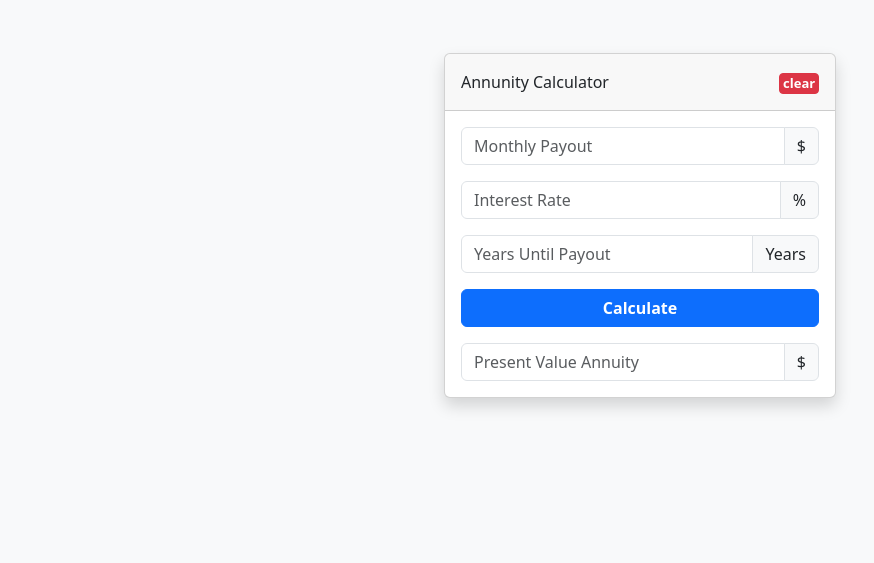
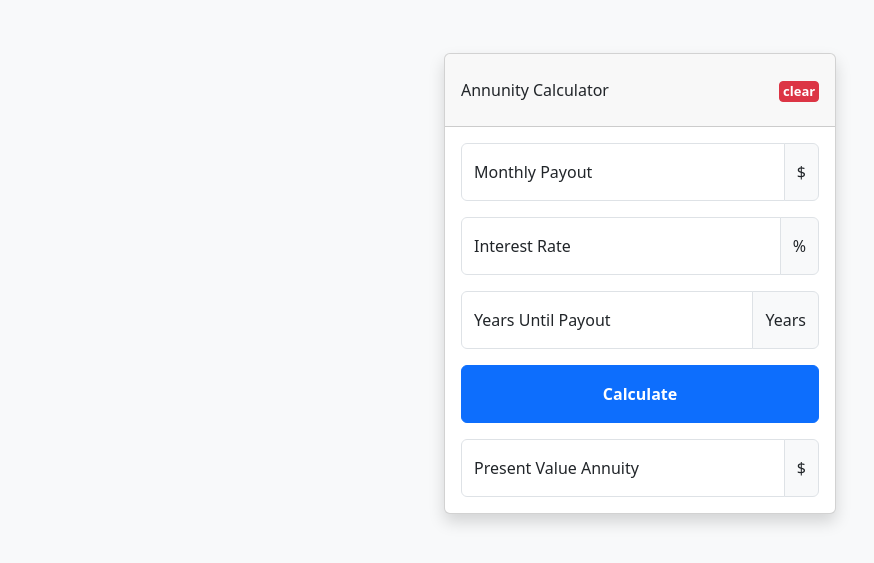
Before and after one commit to JonCGroberg/FinancialCalculator, a plain HTML site: page presentValueAnnuityCalculator.html in a window 1280 px wide. Shown: the part 59-622 px from the top of the page, without its empty margins (0-874 px from the left). Drawn offline with nearby package versions, Linux system fonts and the light colour scheme.

Commit message:
updated input sizes

```diff
--- a/presentValueAnnuityCalculator.html
+++ b/presentValueAnnuityCalculator.html
@@ -21,7 +21,11 @@
       crossorigin="anonymous"
     ></script>
     <!-- Custom CSS and JS -->
-    <script src="scripts/presentValueAnnuityCalculator.js" type="module" defer></script>
+    <script
+      src="scripts/presentValueAnnuityCalculator.js"
+      type="module"
+      defer
+    ></script>
     <link rel="stylesheet" href="./styles/style.css" />
   </head>
   <body class="bg-body-tertiary" data-bs-theme="light">
@@ -29,7 +33,7 @@
     <nav class="navbar navbar-expand-md">
       <div class="container-fluid">
         <a class="navbar-brand" href="https://joncgroberg.github.io">
-          <div class="btn ">
+          <div class="btn">
             <span class="d-none d-md-inline"
               ><i class="bi bi-arrow-bar-left"></i> Portfolio</span
             >
@@ -55,8 +59,12 @@
 
         <div class="collapse navbar-collapse nav-tabs" id="navbarNav">
           <div class="navbar-nav">
-            <a href="mortgageCalculator.html" class="nav-link px-3">Mortgage Calculator</a>
-            <a href="cdCalculator.html" class="nav-link px-3 active">CD Calculator</a>
+            <a href="mortgageCalculator.html" class="nav-link px-3"
+              >Mortgage Calculator</a
+            >
+            <a href="cdCalculator.html" class="nav-link px-3 active"
+              >CD Calculator</a
+            >
             <a href="presentValueAnnuityCalculator.html" class="nav-link px-3"
               >Present Value Annunity Calculator</a
             >
@@ -68,7 +76,7 @@
     <main class="container-fluid" style="max-width: 26rem">
       <form class="card shadow mt-5 needs-validation" novalidate>
         <!-- Header -->
-        <div class="card-header py-3">
+        <div class="card-header py-4">
           <div class="row">
             <div class="col-9 col-sm-10">Annunity Calculator</div>
             <div class="col-3 col-sm-2">
@@ -87,6 +95,7 @@
         <div class="card-body">
           <div class="row row-gap-3 justify-content-center">
             <div class="col-12 input-group">
+              <div class="form-floating">
                 <input
                   id="monthlyPayout"
                   class="form-control"
@@ -94,9 +103,12 @@
                   placeholder="Monthly Payout"
                   required
                 />
+                <label for="monthlyPayout">Monthly Payout</label>
+              </div>
               <span class="input-group-text">$</span>
             </div>
             <div class="col-12 input-group">
+              <div class="form-floating">
                 <input
                   id="interestRate"
                   class="form-control"
@@ -105,9 +117,12 @@
                   required
                   step="any"
                 />
+                <label for="interestRate">Interest Rate</label>
+              </div>
               <span class="input-group-text">%</span>
             </div>
             <div class="col-12 input-group">
+              <div class="form-floating">
                 <input
                   id="yearsToPayout"
                   class="form-control"
@@ -115,19 +130,22 @@
                   placeholder="Years Until Payout"
                   required
                 />
+                <label for="yearsToPayout">Years Until Payout</label>
+              </div>
               <span class="input-group-text alert-danger">Years</span>
             </div>
             <div class="col-12">
               <button
                 id="calculateBtn"
                 type="button"
-                class="btn btn-primary fw-bold col-12"
+                class="btn btn-primary fw-bold col-12 py-3"
               >
                 Calculate <i class="bi bi-arrow"></i>
               </button>
             </div>
 
             <div class="col-12 input-group">
+              <div class="form-floating">
                 <input
                   id="presentValueAnnuity"
                   class="form-control"
@@ -135,6 +153,8 @@
                   placeholder="Present Value Annuity"
                   readonly
                 />
+                <label for="presentValueAnnuity">Present Value Annuity</label>
+              </div>
               <span class="input-group-text">$</span>
             </div>
           </div>
```
Also changed, not shown: cdCalculator.html (+23 -5 lines), mortgageCalculator.html (+4 -2 lines). Lines whose indentation alone changed are shown as unchanged.
